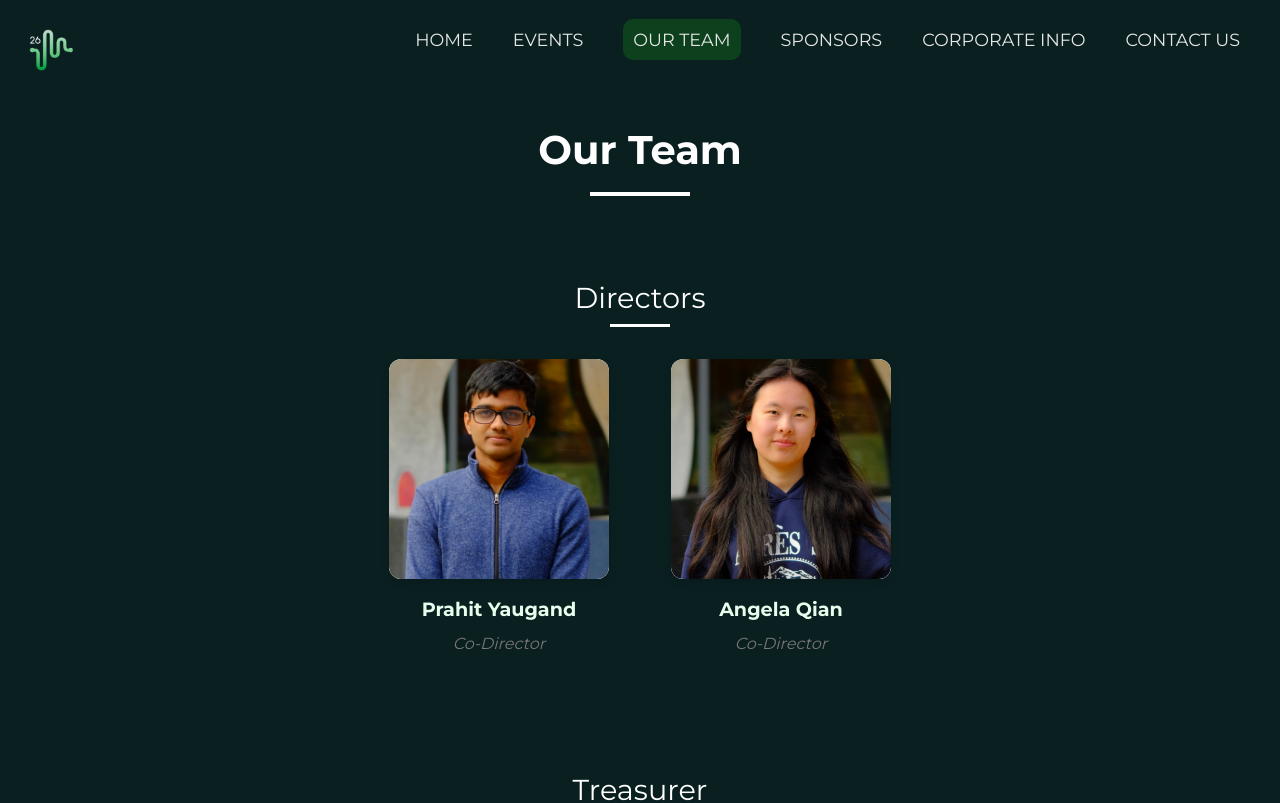
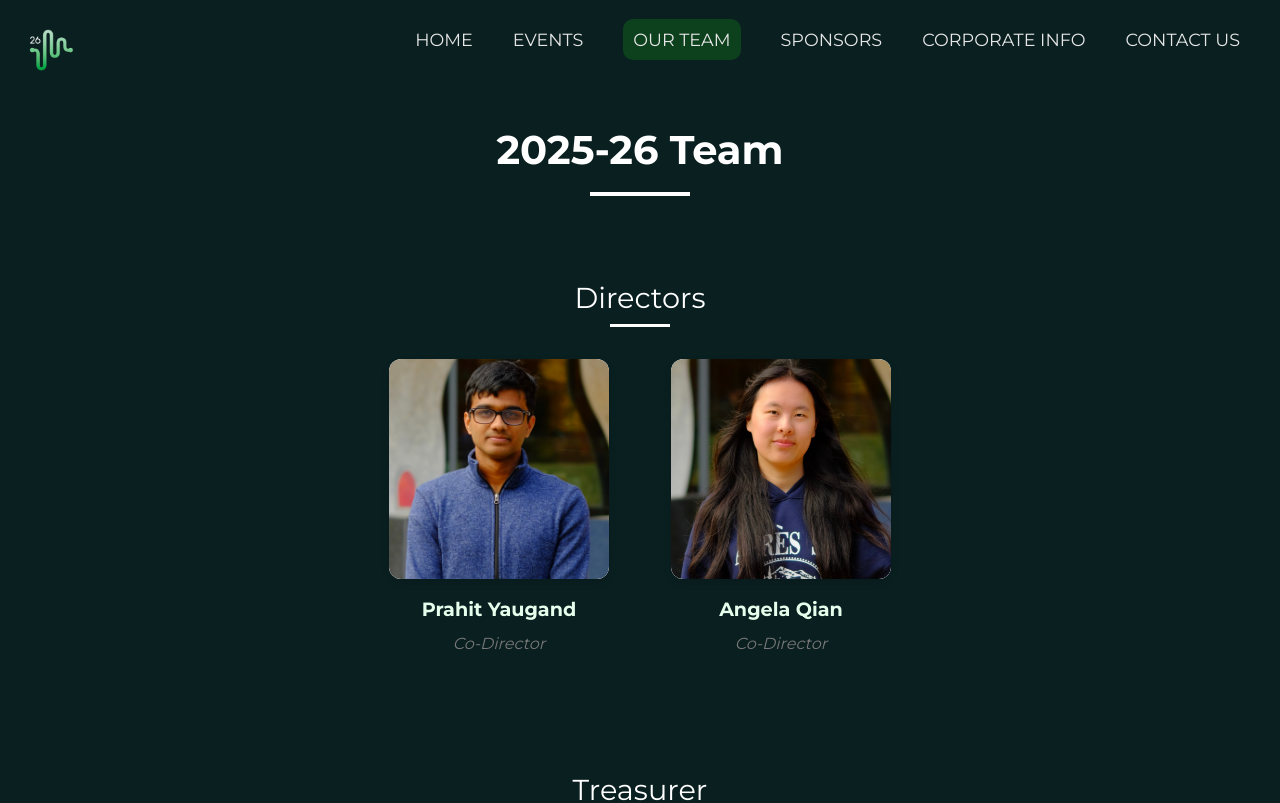
Before and after one commit to 24kewang/pulse-2026-website, a Next.js app: page /our-team in a window 1280 px wide. Shown: the top 803 px of the page. Built offline with nearby package versions, Linux system fonts and the light colour scheme.

Commit message:
update application link

```diff
--- a/app/events/page.tsx
+++ b/app/events/page.tsx
@@ -13,7 +13,6 @@ export default function Events() {
       const today = new Date();
       const formattedDate = today.toLocaleDateString('en-US', { month: 'long', day: 'numeric' });
       const idx = data.findIndex((d) => d.day && d.day.includes(formattedDate));
-      console.error(formattedDate);
       return idx !== -1 ? idx : 0;
     } catch (e) {
       return 0;
@@ -24,7 +23,7 @@ export default function Events() {
 
   return (
     <div className={styles.container}>
-      <h1>Event Schedule</h1>
+      <h1>2026 Event Schedule</h1>
 
       {/* Date Navigation Tabs - Desktop */}
       <div className={styles.navContainer}>
--- a/app/our-team/page.tsx
+++ b/app/our-team/page.tsx
@@ -83,7 +83,7 @@ const teamMembers = {
 export default function OurTeam() {
   return (
     <div className={styles.container}>
-      <h1>Our Team</h1>
+      <h1>2025-26 Team</h1>
 
       <section className={styles.teamSection}>
         <h2>Directors</h2>
--- a/app/page.tsx
+++ b/app/page.tsx
@@ -23,13 +23,13 @@ export default function Home() {
           Welcome to the fifteenth annual technology conference to celebrate the latest developments in the ECE and CS departments at the University of Illinois Urbana-Champaign!
         </div>
         <a
-          href="https://docs.google.com/forms/d/e/1FAIpQLSfIoXwBuUUWegPMS4CGAqj2qh5_p-D1U8FhLlwMYkFD4kCV0Q/viewform?usp=sharing&ouid=109431193062771291886"
+          href="https://docs.google.com/forms/d/e/1FAIpQLSexR_Z2q5Rq63uXmDL_Os3jSIR1C9Gwl810iVjCG_uiZFmunw/viewform"
           target="_blank"
           rel="noopener noreferrer"
           className={styles.registerLink}
         >
           <button className={styles.btn}>
-            Register
+            Join our team!
           </button>
         </a>
         <EventPreview />
```
